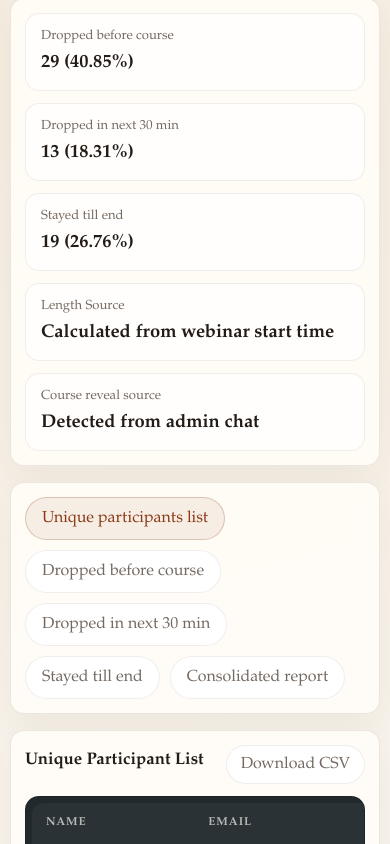
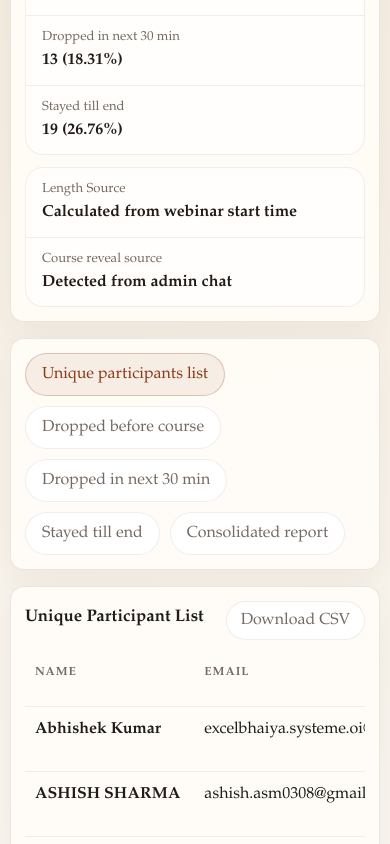
Before and after one commit to abhishek-dungen/Zoom-Attendace, a website: page site/index.html in a window 390 px wide. Shown: the part 500-1344 px from the top of the page. Drawn offline with Linux system fonts and the light colour scheme.

Commit message:
Move list styling to summary metrics

```diff
--- a/site/index.html
+++ b/site/index.html
@@ -4,7 +4,7 @@
     <meta charset="UTF-8" />
     <meta name="viewport" content="width=device-width, initial-scale=1.0" />
     <title>Zoom Webinar Analysis</title>
-    <link rel="stylesheet" href="styles.css?v=20260529-9" />
+    <link rel="stylesheet" href="styles.css?v=20260529-10" />
   </head>
   <body>
     <main class="page">
@@ -167,6 +167,6 @@
       </section>
     </main>
 
-    <script type="module" src="app.js?v=20260529-9"></script>
+    <script type="module" src="app.js?v=20260529-10"></script>
   </body>
 </html>
--- a/site/styles.css
+++ b/site/styles.css
@@ -10,14 +10,6 @@
   --accent-soft: rgba(139, 58, 22, 0.08);
   --line: rgba(62, 43, 25, 0.08);
   --shadow: 0 12px 36px rgba(62, 43, 25, 0.06);
-  --list-shell: #22292d;
-  --list-head: #2a3236;
-  --list-row: #2d3539;
-  --list-row-alt: #31393d;
-  --list-row-hover: #394246;
-  --list-text: #f3f2ef;
-  --list-muted: #b7b9b6;
-  --list-line: rgba(255, 255, 255, 0.06);
 }
 
 * {
@@ -72,39 +64,63 @@ body {
 
 .summary {
   display: grid;
-  grid-template-columns: repeat(4, minmax(0, 1fr));
-  gap: 12px;
+  grid-template-columns: 1fr;
+  gap: 0;
   margin: 16px 0;
+  background: rgba(255, 255, 255, 0.68);
+  border: 1px solid var(--card-border);
+  border-radius: 18px;
+  overflow: hidden;
+  box-shadow: var(--shadow);
 }
 
 .card,
 .meta-card,
 .metric {
-  background: rgba(255, 255, 255, 0.78);
-  border: 1px solid var(--card-border);
-  border-radius: 14px;
-  padding: 14px 15px;
+  background: transparent;
+  border: 0;
+  border-bottom: 1px solid var(--line);
+  border-radius: 0;
+  padding: 13px 16px;
 }
 
 .card span,
 .meta-card span,
 .metric span {
-  display: block;
+  display: inline-block;
   color: var(--muted);
-  margin-bottom: 6px;
+  margin-bottom: 0;
   font-size: 0.82rem;
 }
 
 .card strong,
 .meta-card strong,
 .metric strong {
-  font-size: 1.15rem;
+  font-size: 1rem;
   line-height: 1.35;
   font-weight: 600;
+  text-align: right;
 }
 
 .compact-card {
   min-height: 0;
+}
+
+.summary .card,
+.metrics-grid .metric,
+.meta-grid .meta-card,
+.consolidated-grid .meta-card {
+  display: grid;
+  grid-template-columns: minmax(0, 1.4fr) minmax(0, 1fr);
+  align-items: center;
+  gap: 14px;
+}
+
+.summary .card:last-child,
+.metrics-grid .metric:last-child,
+.meta-grid .meta-card:last-child,
+.consolidated-grid .meta-card:last-child {
+  border-bottom: 0;
 }
 
 .metrics-panel,
@@ -148,16 +164,20 @@ body {
 .metrics-grid,
 .meta-grid {
   display: grid;
-  gap: 12px;
+  gap: 0;
+  background: rgba(255, 255, 255, 0.68);
+  border: 1px solid var(--card-border);
+  border-radius: 18px;
+  overflow: hidden;
 }
 
 .metrics-grid {
-  grid-template-columns: repeat(3, minmax(0, 1fr));
+  grid-template-columns: 1fr;
   margin-bottom: 12px;
 }
 
 .meta-grid {
-  grid-template-columns: repeat(2, minmax(0, 1fr));
+  grid-template-columns: 1fr;
 }
 
 .report-tiles {
@@ -208,10 +228,6 @@ body {
 
 .table-wrap {
   overflow-x: auto;
-  border-radius: 18px;
-  background: var(--list-shell);
-  border: 1px solid rgba(17, 24, 28, 0.28);
-  padding: 8px;
 }
 
 .report-view {
@@ -224,63 +240,31 @@ body {
 
 .list-table {
   width: 100%;
-  border-collapse: separate;
-  border-spacing: 0;
+  border-collapse: collapse;
   min-width: 940px;
-  color: var(--list-text);
+  color: var(--text);
 }
 
 .list-table th,
 .list-table td {
   text-align: left;
-  padding: 13px 14px;
+  padding: 13px 10px;
   vertical-align: top;
+  border-bottom: 1px solid var(--line);
 }
 
 .list-table thead th {
-  background: var(--list-head);
-  color: var(--list-muted);
-  font-size: 0.72rem;
+  background: transparent;
+  color: var(--muted);
+  font-size: 0.74rem;
   text-transform: uppercase;
   letter-spacing: 0.08em;
   font-weight: 600;
-  border-bottom: 1px solid var(--list-line);
-}
-
-.list-table thead th:first-child {
-  border-top-left-radius: 12px;
-}
-
-.list-table thead th:last-child {
-  border-top-right-radius: 12px;
-}
-
-.list-table tbody tr:nth-child(odd) td {
-  background: var(--list-row);
-}
-
-.list-table tbody tr:nth-child(even) td {
-  background: var(--list-row-alt);
-}
-
-.list-table tbody tr:hover td {
-  background: var(--list-row-hover);
-}
-
-.list-table tbody td {
-  border-bottom: 1px solid var(--list-line);
+  border-bottom: 1px solid var(--line);
 }
 
 .list-table tbody tr:last-child td {
   border-bottom: 0;
-}
-
-.list-table tbody tr:last-child td:first-child {
-  border-bottom-left-radius: 12px;
-}
-
-.list-table tbody tr:last-child td:last-child {
-  border-bottom-right-radius: 12px;
 }
 
 .list-table tbody td:first-child {
@@ -293,20 +277,24 @@ body {
 .list-table tbody td:nth-child(5),
 .list-table tbody td:nth-child(6),
 .list-table tbody td:nth-child(7) {
-  color: #e4e3df;
+  color: var(--text);
 }
 
 .empty {
-  color: var(--list-muted);
+  color: var(--muted);
   text-align: center;
   padding: 28px;
 }
 
 .consolidated-grid {
   display: grid;
-  grid-template-columns: repeat(3, minmax(0, 1fr));
-  gap: 12px;
+  grid-template-columns: 1fr;
+  gap: 0;
   margin-bottom: 16px;
+  background: rgba(255, 255, 255, 0.68);
+  border: 1px solid var(--card-border);
+  border-radius: 18px;
+  overflow: hidden;
 }
 
 .chart-grid {
@@ -334,10 +322,6 @@ body {
 }
 
 @media (max-width: 980px) {
-  .summary,
-  .metrics-grid,
-  .meta-grid,
-  .consolidated-grid,
   .chart-grid {
     grid-template-columns: repeat(2, minmax(0, 1fr));
   }
@@ -354,16 +338,21 @@ body {
     padding: 14px;
   }
 
-  .summary,
-  .metrics-grid,
-  .meta-grid,
-  .consolidated-grid,
+  .summary .card,
+  .metrics-grid .metric,
+  .meta-grid .meta-card,
+  .consolidated-grid .meta-card {
+    grid-template-columns: 1fr;
+    gap: 4px;
+  }
+
+  .card strong,
+  .meta-card strong,
+  .metric strong {
+    text-align: left;
+  }
+
   .chart-grid {
     grid-template-columns: 1fr;
   }
-
-  .table-wrap {
-    padding: 6px;
-    border-radius: 14px;
-  }
 }
```
